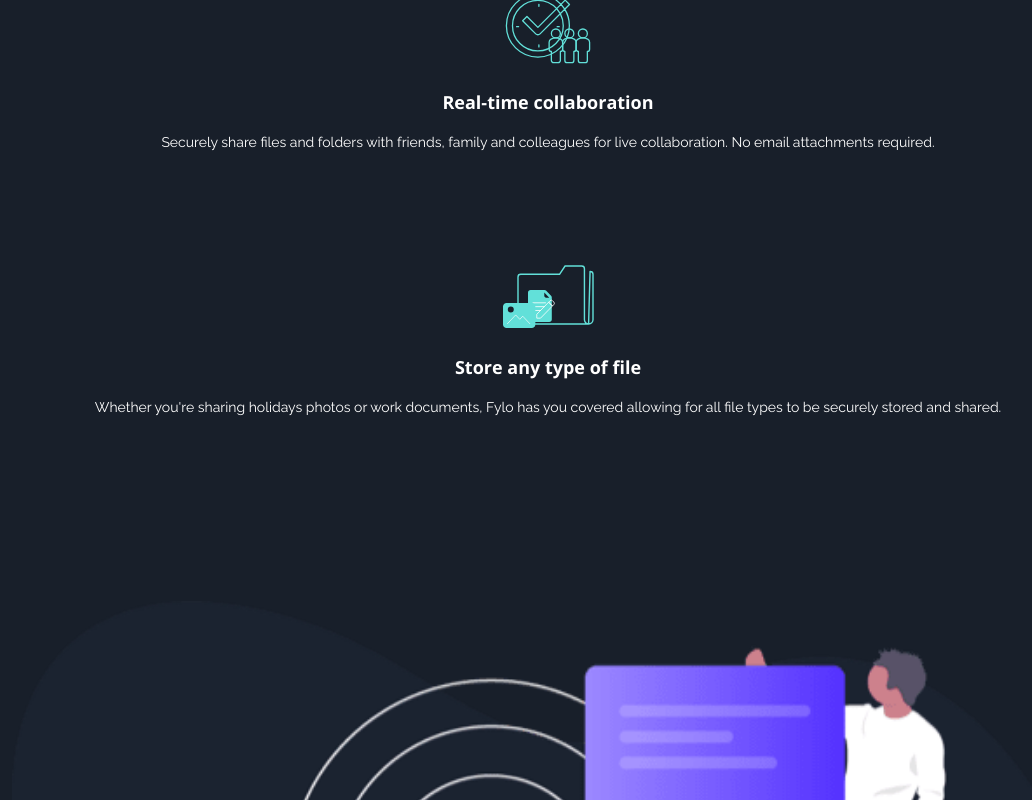
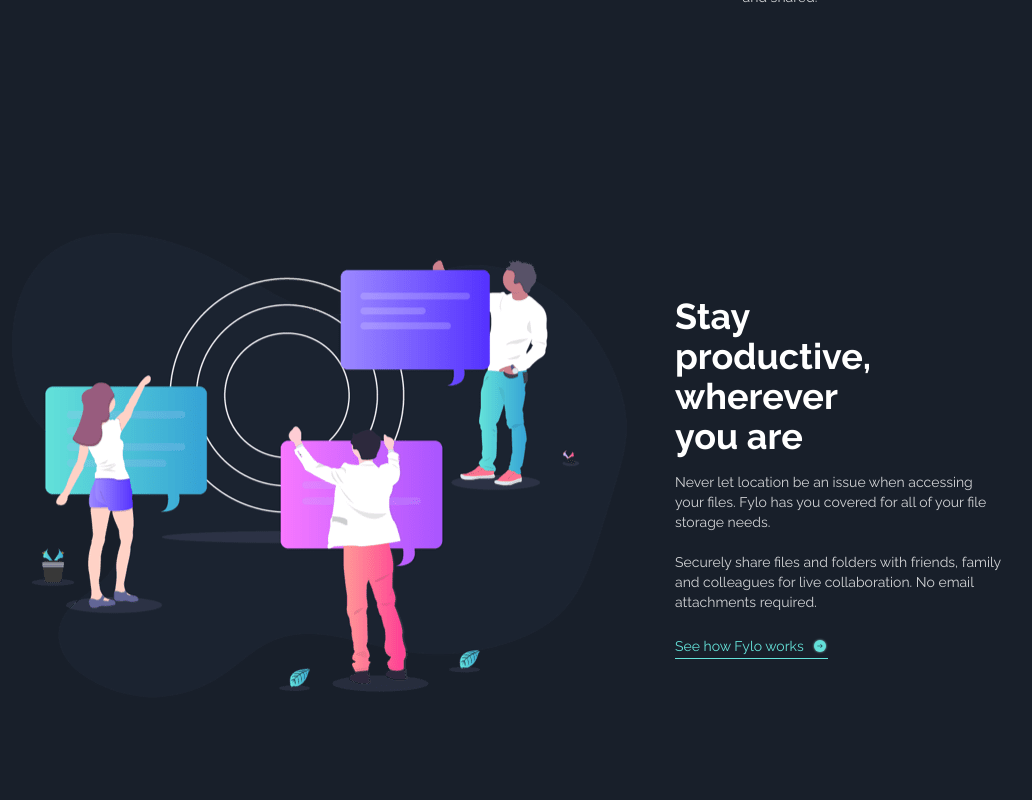
Before and after one commit to Brian-Lin-2/frontend-mentor-fylo-dark, a React (Vite) app: page / in a window 1280 px wide. Shown: the part 1680-2480 px from the top of the page, without its empty margins (92-1124 px from the left). Built offline with nearby package versions, Linux system fonts and the light colour scheme.

Commit message:
Style About and Info (desktop)

```diff
--- a/src/components/About.jsx
+++ b/src/components/About.jsx
@@ -1,23 +1,28 @@
 export default function About() {
   return (
-    <div className="flex flex-col gap-4 font-raleway mb-40 mx-2">
+    <div className="flex flex-col gap-4 font-raleway mb-40 mx-2 lg:flex-row lg:items-center">
       <img
         className="mb-6"
         src="./images/illustration-stay-productive.png"
         alt="people working"
       />
-      <h1 className="font-bold text-lg">Stay productive, wherever you are</h1>
-      <p>
+
+      <div className="mx-8 flex flex-col gap-4">
+        <h1 className="font-bold text-lg lg:text-4xl lg:mr-40">
+          Stay productive, wherever you are
+        </h1>
+        <p className="mr-12 opacity-80">
           Never let location be an issue when accessing your files. Fylo has you
           covered for all of your file storage needs.
           <br /> <br />
-        Securely share files and folders with friends, family and colleagues for
-        live collaboration. No email attachments required.
+          Securely share files and folders with friends, family and colleagues
+          for live collaboration. No email attachments required.
         </p>
-      <a className="flex items-center gap-2 pb-0.5 border-b border-cyan w-fit">
+        <a className="flex items-center gap-2 pb-0.5 border-b border-cyan w-fit lg:mt-2">
           <p className="text-cyan">See how Fylo works</p>
           <img src="./images/icon-arrow.svg" alt="" />
         </a>
       </div>
+    </div>
   );
 }
--- a/src/components/Info.jsx
+++ b/src/components/Info.jsx
@@ -23,7 +23,7 @@
   ];
 
   return (
-    <div className="grid grid-rows-4 grid-cols-1 gap-24 my-40">
+    <div className="grid grid-rows-4 grid-cols-1 gap-24 my-40 lg:grid-rows-2 lg:grid-cols-2 lg:mx-28 lg:my-56 lg:items-center lg:gap-16">
       {info.map((info) => {
         return (
           <div
@@ -32,7 +32,7 @@
           >
             <img className="mb-6" src={info.image} alt="" />
             <h1 className="font-bold text-lg mb-4">{info.header}</h1>
-            <p className="font-raleway">{info.text}</p>
+            <p className="font-raleway opacity-80 lg:mx-8">{info.text}</p>
           </div>
         );
       })}
--- a/src/components/Navbar.jsx
+++ /dev/null
@@ -1 +0,0 @@
-export default function Navbar() {}
```
Lines whose indentation alone changed are shown as unchanged.
